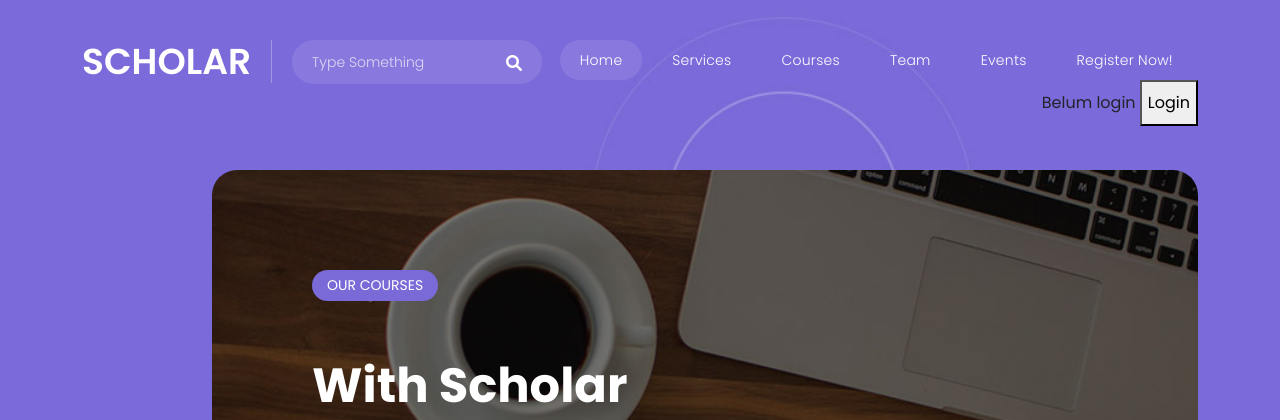
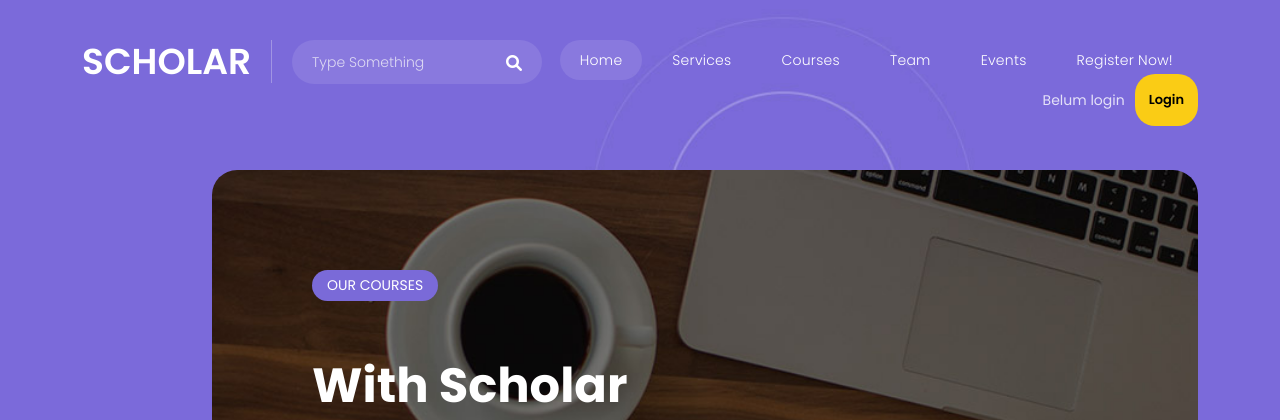
Before and after one commit to wynnganz-arch/wildanweb, a PHP site: page / in a window 1280 px wide. Shown: the top 420 px of the page. Run offline with PHP 8.4, Linux system fonts and the light colour scheme.

Commit message:
Update templatemo-scholar.css

```diff
--- a/assets/css/templatemo-scholar.css
+++ b/assets/css/templatemo-scholar.css
@@ -1906,3 +1906,33 @@ body {
     width: 95%;
   }
 }
+
+.auth-item{
+  display: flex;
+  align-items: center;
+  gap: 10px;
+}
+
+.auth-user{
+  font-size: 14px;
+  color: #fff;
+  opacity: 0.8;
+  white-space: nowrap;
+}
+
+.auth-btn{
+  padding: 6px 14px;
+  font-size: 13px;
+  font-weight: 600;
+  background: #facc15;
+  color: #000;
+  border-radius: 20px;
+  border: none;
+  cursor: pointer;
+  transition: 0.2s;
+  white-space: nowrap;
+}
+
+.auth-btn:hover{
+  background: #eab308;
+}
```
